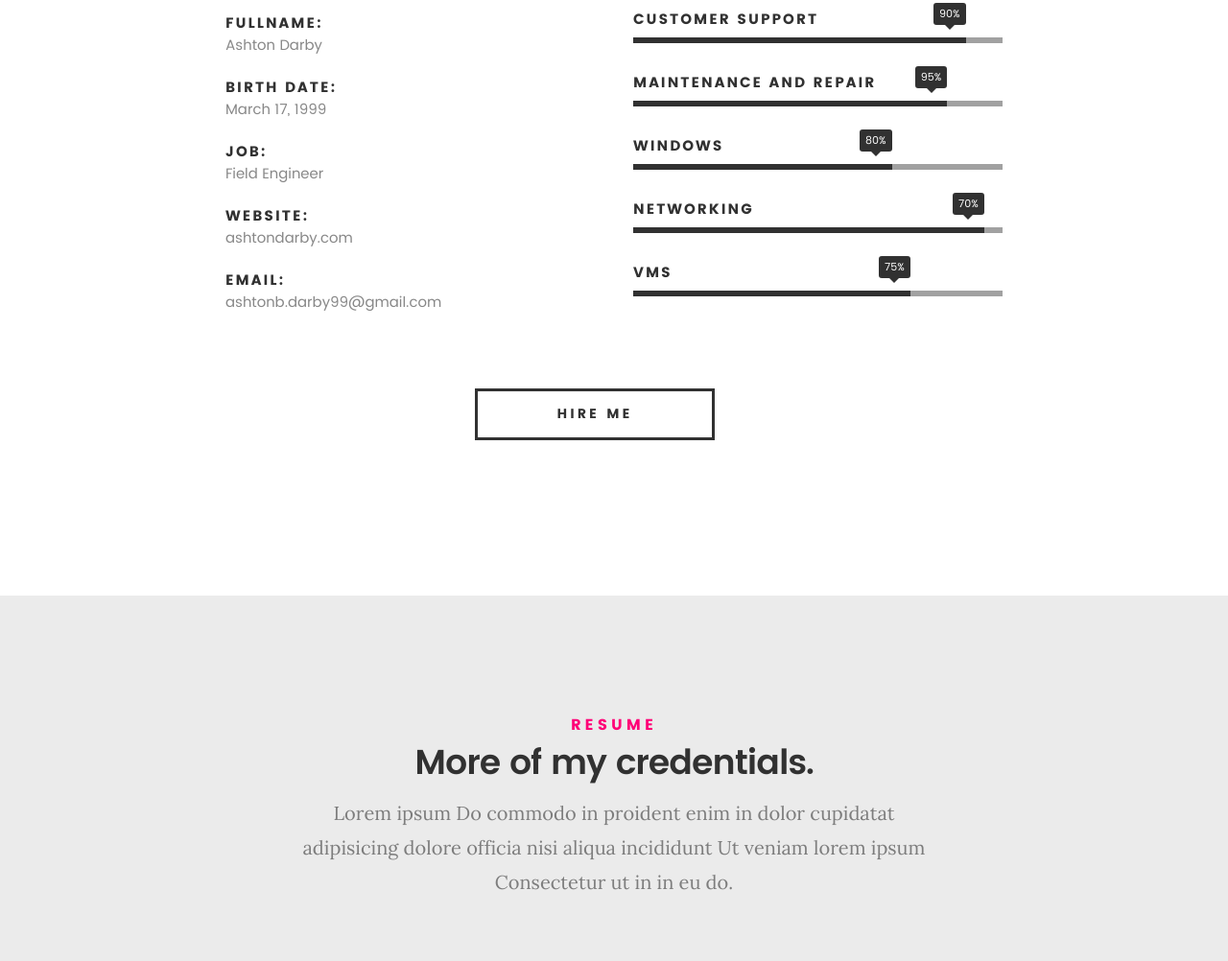
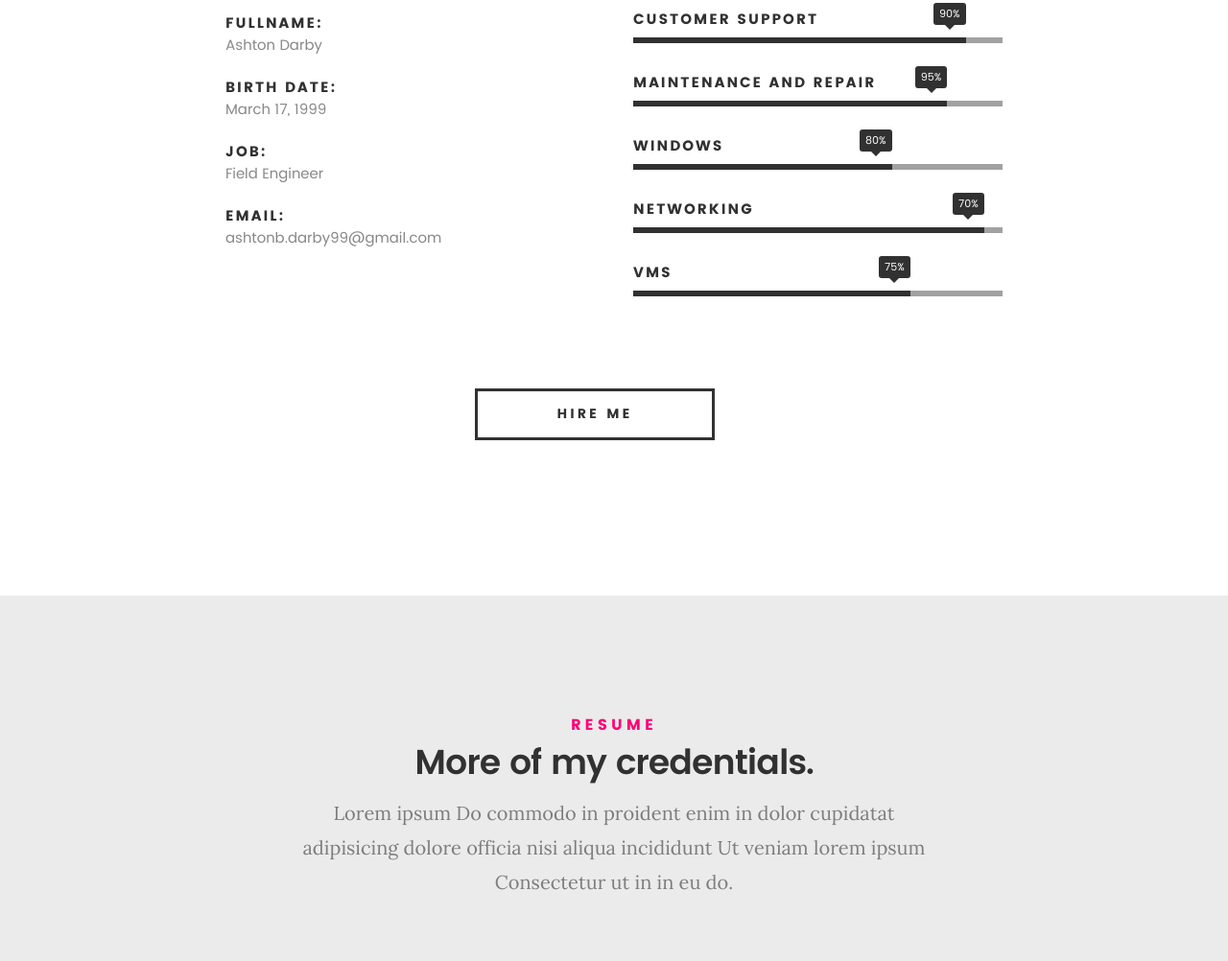
Before and after one commit to adarb99/adarb99.github.io, a plain HTML site: page index.html in a window 1280 px wide. Shown: the part 1646-2648 px from the top of the page at 96% size. Drawn offline with Linux system fonts and the light colour scheme; files whose address does not match are found by name.

Commit message:
Update index.html

```diff
--- a/index.html
+++ b/index.html
@@ -140,9 +140,9 @@
    					<strong>Job:</strong>
    					<span>Field Engineer</span>
    				</li>
-   				<li>
+   				<!--<li>
    					<strong>Website:</strong>
-   					<span>ashtondarby.com</span>
+   					<span>ashtondarby.com</span>-->
    				</li>
    				<li>
    					<strong>Email:</strong>
```
